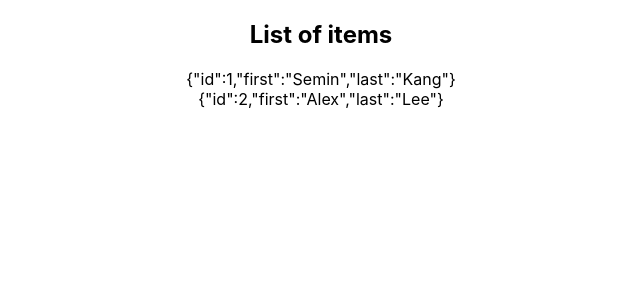
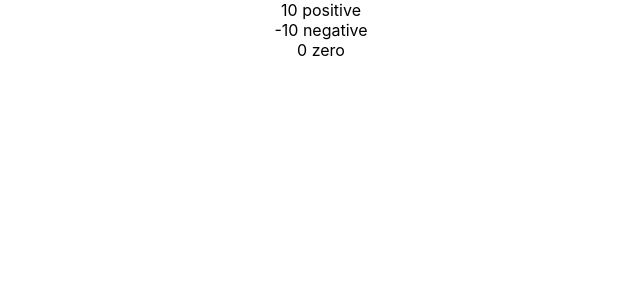
Before and after one commit to SEMINSEMINSEMIN/study, a React (Create React App) app in the folder typescript/react-typescript-demo/: page / in a window 1280 px wide. Shown: the top 300 px of the page, without its empty margins (319-959 px from the left). Built offline with nearby package versions, Linux system fonts and the light colour scheme.

Commit message:
[react typescript] course20
restricting props

type: never

```diff
--- a/typescript/react-typescript-demo/src/App.tsx
+++ b/typescript/react-typescript-demo/src/App.tsx
@@ -14,7 +14,8 @@ import { User } from "./components/context/User";
 import { UserContextProvider } from "./components/context/UserContext";
 import { Private } from "./components/auth/Private";
 import { Profile } from "./components/auth/Profile";
-import { List } from "./generics/List";
+import { List } from "./components/generics/List";
+import { RandomNumber } from "./components/restriction/RandomNumber";
 
 function App() {
     const personName = {
@@ -39,12 +40,15 @@ function App() {
 
     return (
         <div className="App">
+            <RandomNumber value={10} isPositive />
+            <RandomNumber value={-10} isNegative />
+            <RandomNumber value={0} isZero />
             {/* <List
                 items={["치이카와", "우사기", "하치와레"]}
                 onClick={(item) => console.log(item)}
             />
             <List items={[1, 2, 3]} onClick={(item) => console.log(item)} /> */}
-            <List
+            {/* <List
                 items={[
                     {
                         id: 1,
@@ -58,7 +62,7 @@ function App() {
                     },
                 ]}
                 onClick={(item) => console.log(item)}
-            />
+            /> */}
             {/* <Private isLoggedIn={true} component={Profile} /> */}
             {/* <UserContextProvider>
                 <User />
--- /dev/null
+++ b/typescript/react-typescript-demo/src/components/restriction/RandomNumber.tsx
@@ -0,0 +1,37 @@
+type RandomNumberType = {
+    value: number;
+};
+
+type PositiveNumber = RandomNumberType & {
+    isPositive: boolean;
+    isNegative?: never;
+    isZero?: never;
+};
+
+type NegativeNumber = RandomNumberType & {
+    isNegative: boolean;
+    isPositive?: never;
+    isZero?: never;
+};
+
+type Zero = RandomNumberType & {
+    isZero: boolean;
+    isPositive?: never;
+    isNegative?: never;
+};
+
+type RandomNumberProps = PositiveNumber | NegativeNumber | Zero;
+
+export const RandomNumber = ({
+    value,
+    isPositive,
+    isNegative,
+    isZero,
+}: RandomNumberProps) => {
+    return (
+        <div>
+            {value} {isPositive && "positive"} {isNegative && "negative"}{" "}
+            {isZero && "zero"}
+        </div>
+    );
+};
```
Also changed, not shown: typescript/react-typescript-demo/src/components/generics/List.tsx (renamed from typescript/react-typescript-demo/src/generics/List.tsx), typescript/react-typescript-demo/src/components/ref/DomRef.tsx (renamed from typescript/react-typescript-demo/src/ref/DomRef.tsx), typescript/react-typescript-demo/src/components/ref/MutableRef.tsx (renamed from typescript/react-typescript-demo/src/ref/MutableRef.tsx).
